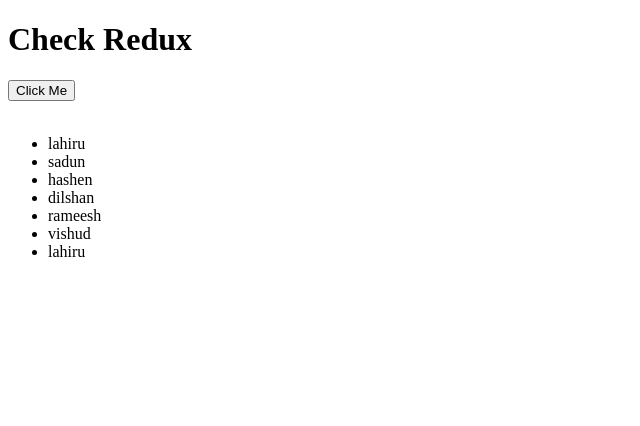
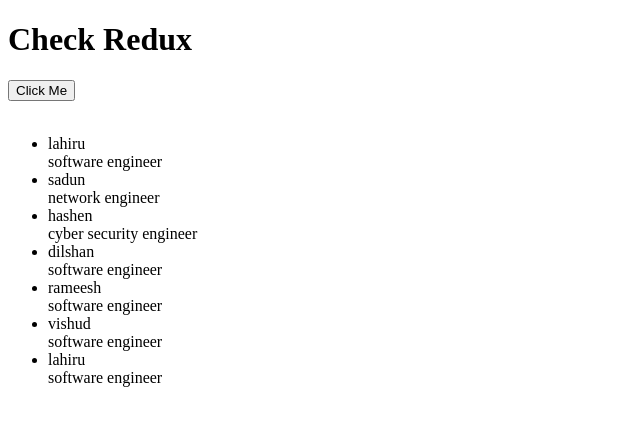
Before and after one commit to LahiruPrasad12/REACT_WITH_REDUX, a React (Create React App) app: page / in a window 1280 px wide. Both pictures are taken after a click on the button "Click Me". Shown: the top 426 px of the page, without its empty margins (0-640 px from the left). Built offline with nearby package versions, Linux system fonts and the light colour scheme.

Commit message:
correctly implemet first route

```diff
--- a/src/components/PostList.js
+++ b/src/components/PostList.js
@@ -9,7 +9,7 @@
 
     createList(){
         return this.props.allPosts.map((post)=>{
-            return <li key={post.id}>{post.name}</li>
+            return <li key={post.id}>{post.title}{post.name}</li>
         })
     }
 
--- a/src/components/PostListFunction.js
+++ b/src/components/PostListFunction.js
@@ -7,7 +7,7 @@
 
     function createList(){
         return props.allPosts.map((post)=>{
-            return <li key={post.id}>{post.name}</li>
+            return <li key={post.id}>{post.name} <br></br>{post.title}</li>
         })
     }
 
```
